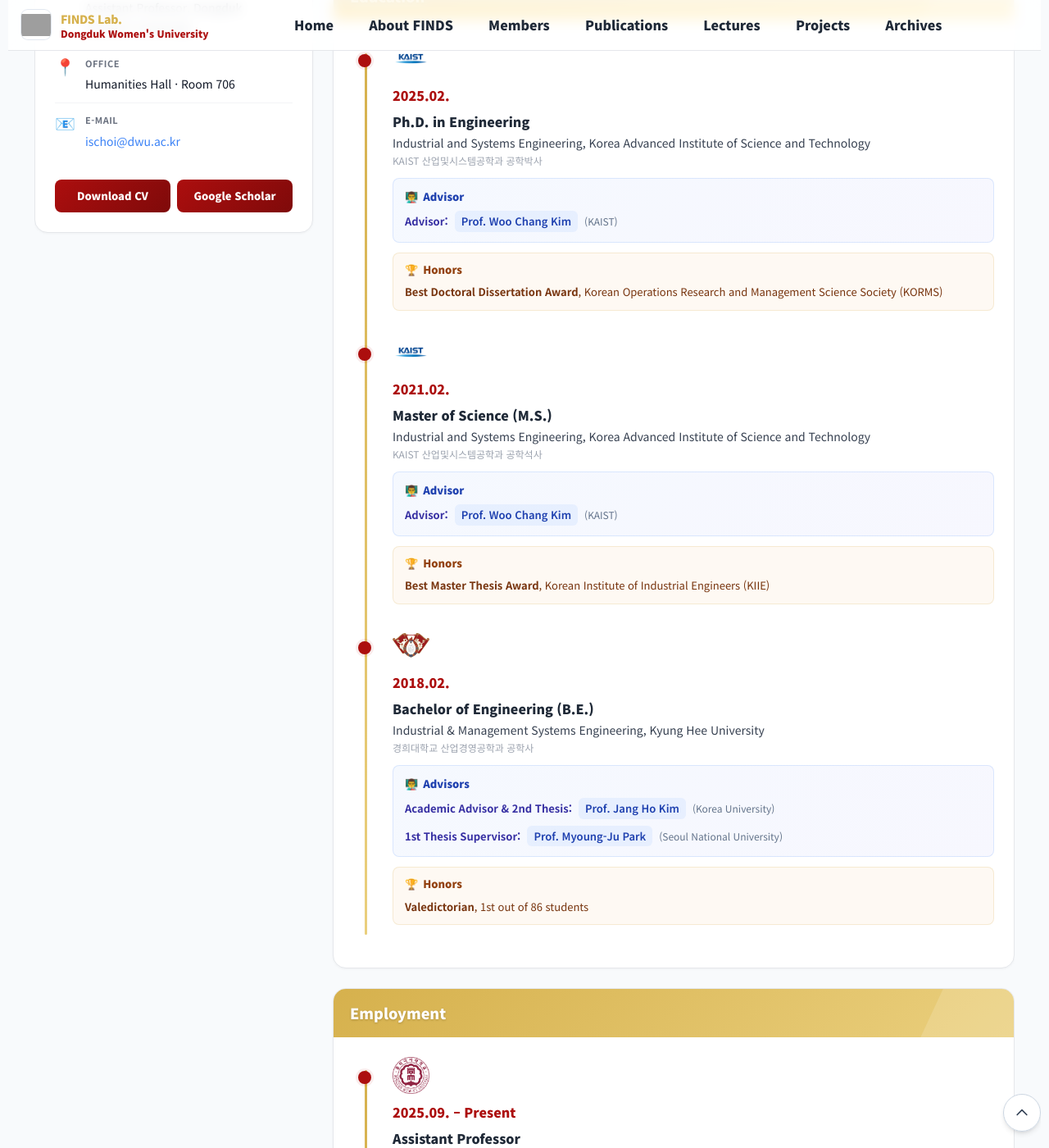
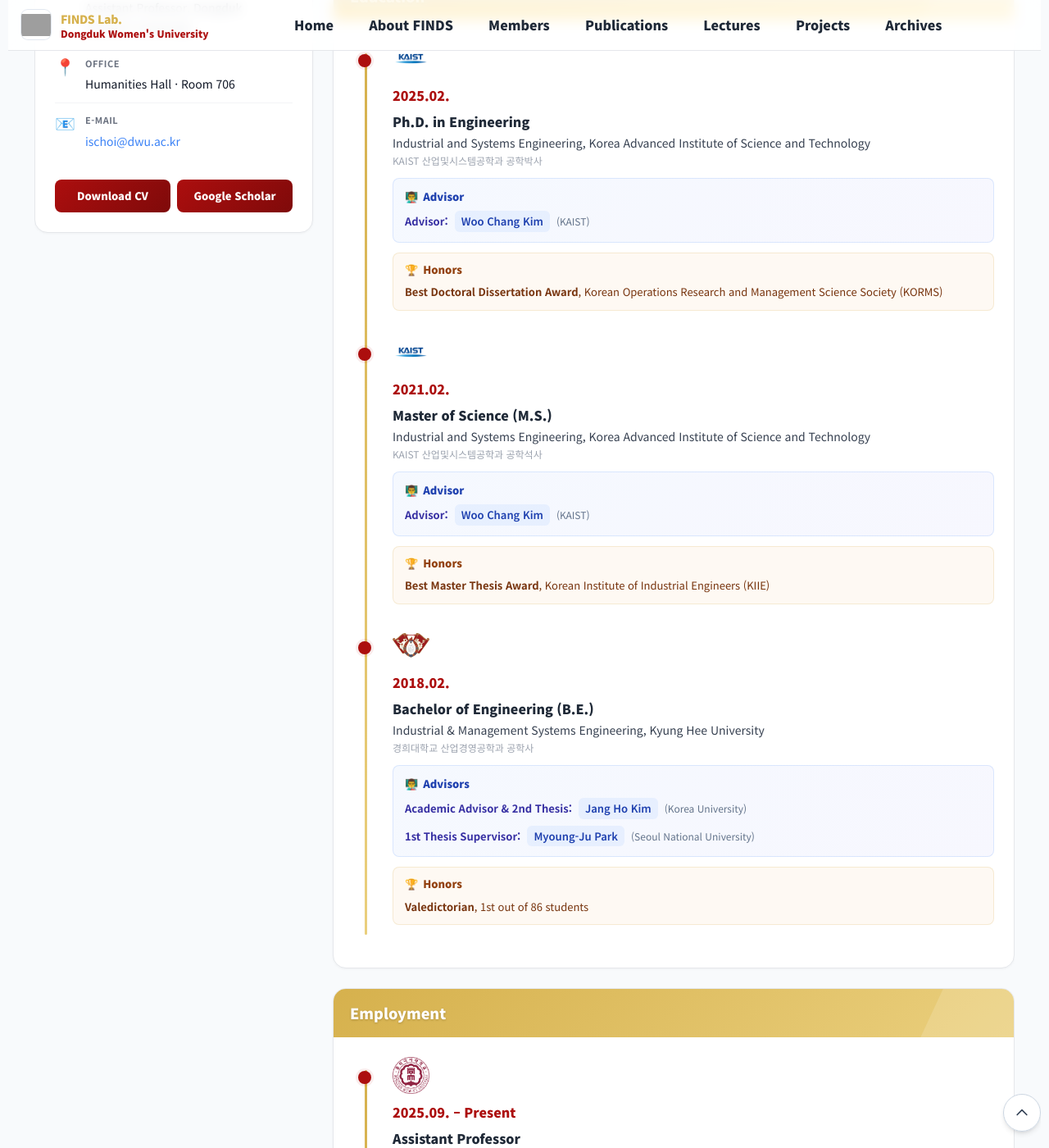
Before and after one commit to FinDS-Lab/site, a Jekyll site: the page built from members-director.html, in a window 1280 px wide and 1400 px high, scrolled down 1009 px. Shown: the whole window at 82% size. Built offline with Jekyll 4.4.1, drawn with Linux system fonts in a browser that asks for light colours; nearby versions of some CDN libraries; grey boxes are pictures that could not be loaded.

Commit message:
Update members-director.html

```diff
--- a/members-director.html
+++ b/members-director.html
@@ -1492,7 +1492,7 @@ permalink: /members-director.html
          <div class="advisor-info">
            <span class="advisor-label">Advisor:</span>
            <a href="https://scholar.google.com/citations?user=7NmBs1kAAAAJ&amp;hl=en&amp;oi=ao" target="_blank" class="advisor-name">
-             Prof. Woo Chang Kim
+             Woo Chang Kim
            </a>
            <span class="advisor-affiliation">(KAIST)</span>
          </div>
@@ -1530,7 +1530,7 @@ permalink: /members-director.html
          <div class="advisor-info">
            <span class="advisor-label">Advisor:</span>
            <a href="https://scholar.google.com/citations?user=7NmBs1kAAAAJ&amp;hl=en&amp;oi=ao" target="_blank" class="advisor-name">
-             Prof. Woo Chang Kim
+             Woo Chang Kim
            </a>
            <span class="advisor-affiliation">(KAIST)</span>
          </div>
@@ -1568,14 +1568,14 @@ permalink: /members-director.html
          <div class="advisor-info" style="margin-bottom: 8px;">
            <span class="advisor-label">Academic Advisor & 2nd Thesis:</span>
            <a href="https://scholar.google.com/citations?hl=en&amp;user=uTiqWBMAAAAJ" target="_blank" class="advisor-name">
-             Prof. Jang Ho Kim
+             Jang Ho Kim
            </a>
            <span class="advisor-affiliation">(Korea University)</span>
          </div>
          <div class="advisor-info">
            <span class="advisor-label">1st Thesis Supervisor:</span>
            <a href="https://scholar.google.com/citations?user=O8OYIzMAAAAJ&amp;hl=en&amp;oi=ao" target="_blank" class="advisor-name">
-             Prof. Myoung-Ju Park
+             Myoung-Ju Park
            </a>
            <span class="advisor-affiliation">(Seoul National University)</span>
          </div>
```
